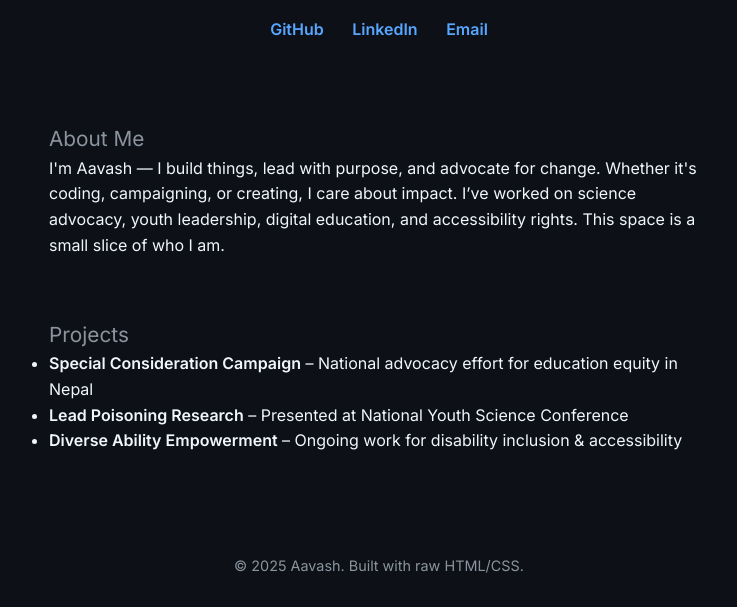
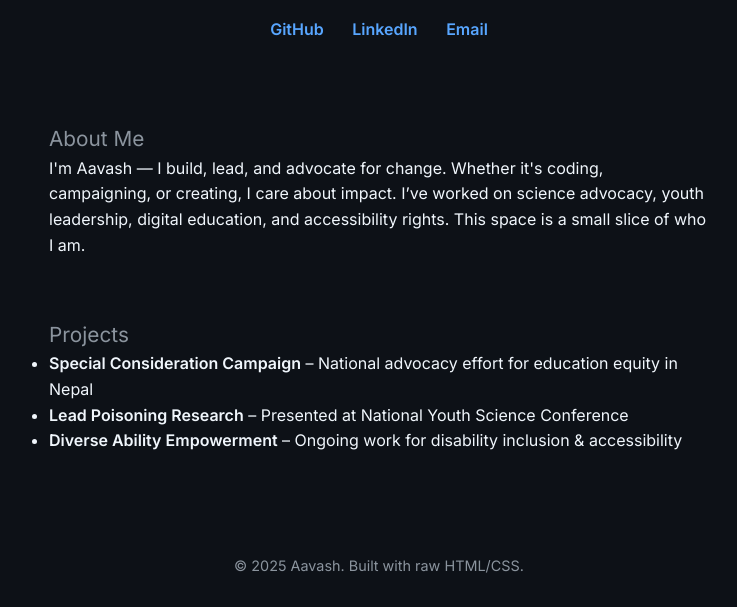
Before and after one commit to Aavash446/Aavash-Subedi, a plain HTML site: page index.html in a window 1280 px wide. Shown: the part 214-821 px from the top of the page, without its empty margins (261-998 px from the left). Drawn offline with Linux system fonts and the light colour scheme.

Commit message:
index.html

```diff
--- a/index.html
+++ b/index.html
@@ -104,7 +104,7 @@
     <section>
       <h2>About Me</h2>
       <p>
-        I'm Aavash — I build things, lead with purpose, and advocate for change. Whether it's coding, campaigning, or creating, I care about impact.
+        I'm Aavash — I build, lead, and advocate for change. Whether it's coding, campaigning, or creating, I care about impact.
         I’ve worked on science advocacy, youth leadership, digital education, and accessibility rights. This space is a small slice of who I am.
       </p>
     </section>
```
